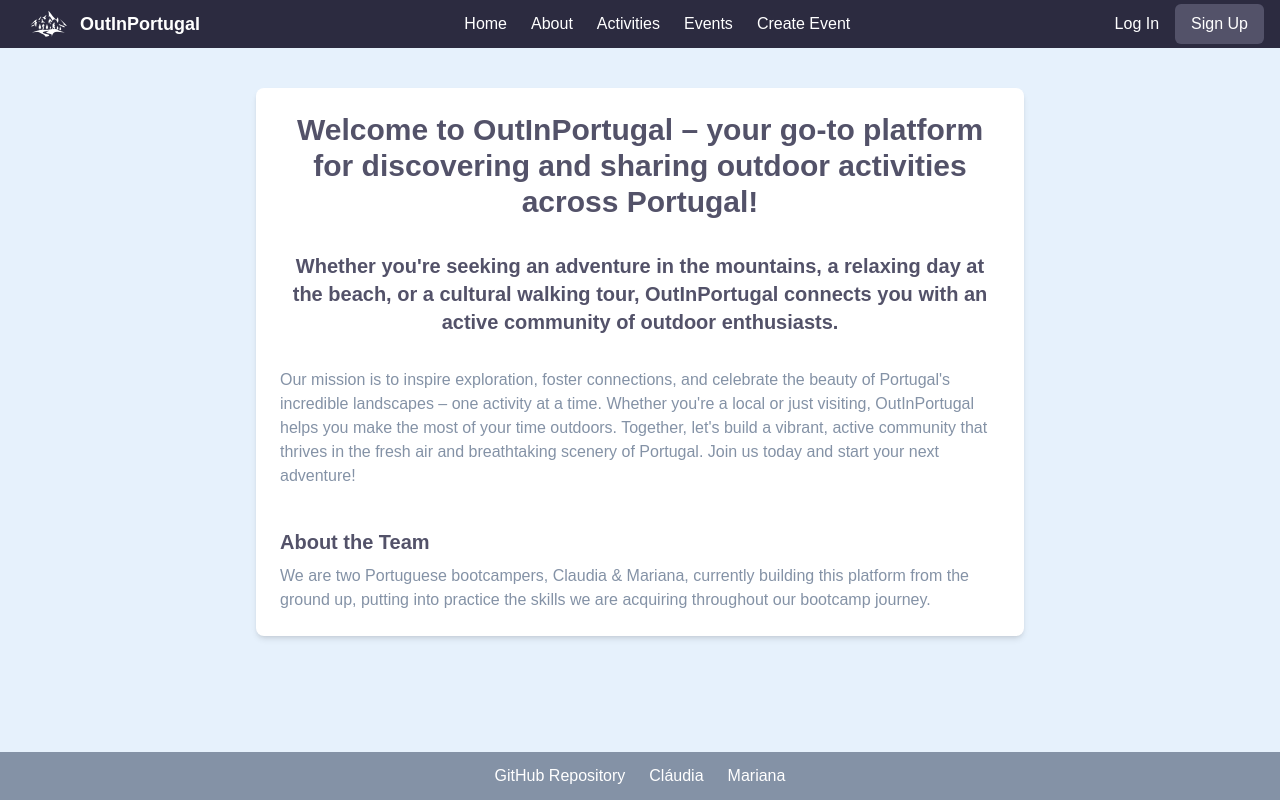
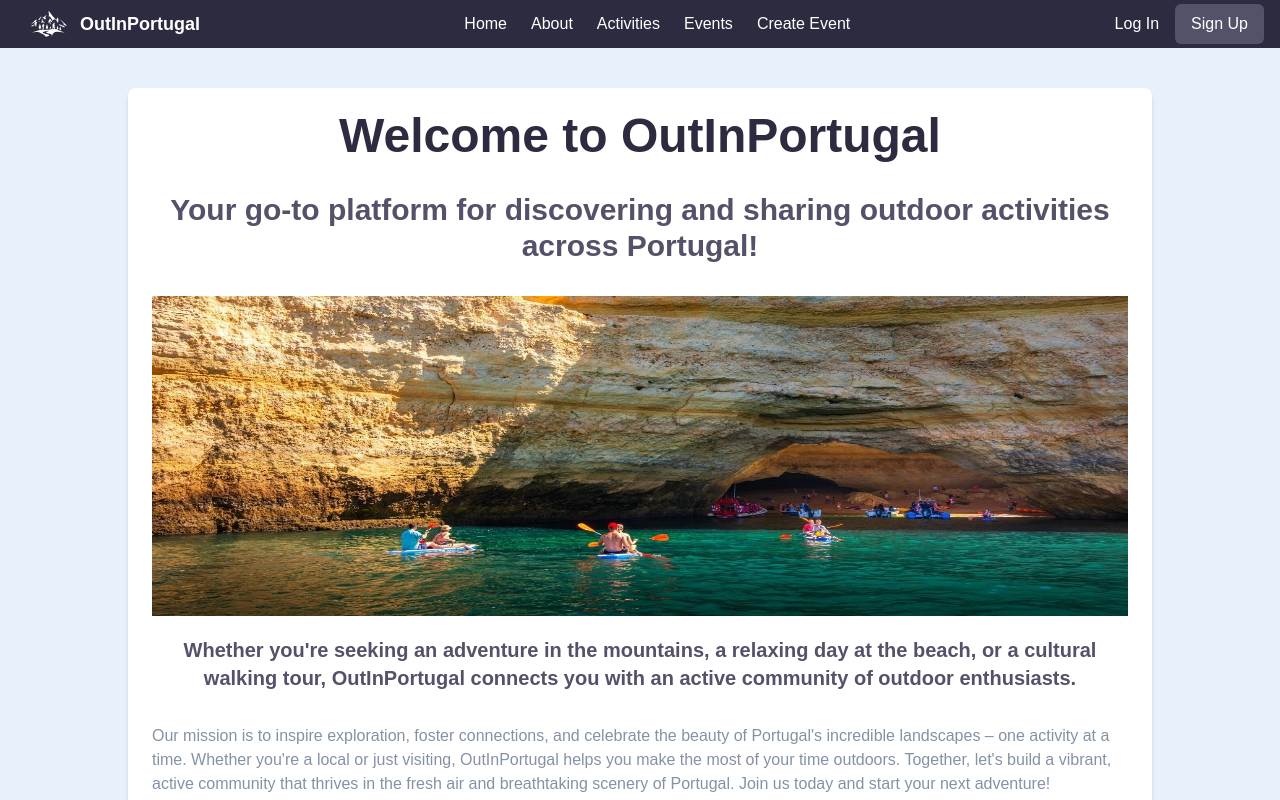
Before and after one commit to claudia-mariana/out-in-portugal-frontend, a React (Vite) app: page /about-page in a window 1280 px wide. Shown: the top 800 px of the page. Built offline with nearby package versions, Linux system fonts and the light colour scheme.

Commit message:
updated css AboutPage and ActivitiesListPage

```diff
--- a/src/components/Bars/Footer.jsx
+++ b/src/components/Bars/Footer.jsx
@@ -1,6 +1,6 @@
 function Footer() {
   return (
-    <footer className="bg-gray text-white p-3 mt-0 max-h-12">
+    <footer className="bg-gray text-white p-3 mt-10 max-h-12">
       <div className="flex flex-col md:flex-row justify-center items-center space-y-2 md:space-y-0 md:space-x-6">
         <a
           href="https://github.com/claudia-mariana/out-in-portugal-frontend"
--- a/src/components/Pages/AboutPage.jsx
+++ b/src/components/Pages/AboutPage.jsx
@@ -1,13 +1,23 @@
+import about from "../Images/about.jpg"
+
 function AboutPage() {
     return (
-      <div className="max-w-3xl mx-auto mt-10 mb-6 p-6 bg-white rounded-lg shadow-md">
-        <h1 className="text-3xl font-bold text-center text-blue-medium mb-8">
-          Welcome to OutInPortugal – your go-to platform for discovering and sharing outdoor activities across Portugal!
-        </h1>
+      <div className="max-w-5xl mx-auto mt-10 mb-6 p-6 bg-white rounded-lg shadow-md">
+        <h1 className="text-5xl font-bold text-center text-blue mb-8">
+          Welcome to OutInPortugal
+          </h1>
 
-        <h2 className="text-xl font-semibold text-center text-blue-medium mb-8">
+
+
+          <h2 className="text-3xl font-bold text-center text-blue-medium mb-8">
+            Your go-to platform for discovering and sharing outdoor activities across Portugal!
+            </h2>
+
+            <img src={about} className='w-full h-80 object-fill object-top' alt="about page image" />
+
+        <h3 className="text-xl font-semibold text-center text-blue-medium mb-8 mt-5">
           Whether you're seeking an adventure in the mountains, a relaxing day at the beach, or a cultural walking tour, OutInPortugal connects you with an active community of outdoor enthusiasts.
-        </h2>
+        </h3>
 
         <p className="text-gray mb-10">
           Our mission is to inspire exploration, foster connections, and celebrate the beauty of Portugal's incredible landscapes – one activity at a time.
--- a/src/components/Pages/ActivitiesListPage.jsx
+++ b/src/components/Pages/ActivitiesListPage.jsx
@@ -22,16 +22,17 @@ function ActivitiesListPage() {
   return (
     <>
     <h1 className="text-center my-10 text-5xl font-bold">Let's Explore!</h1>
-    <div className="flex justify-center">
+
+      <div className="activities-container flex flex-wrap justify-center items-center w-full my-10">
+        {activities.toReversed().map((activity) => (
+        <ActivityCard key={activity._id} {...activity} />
+      ))}
+      </div>
+      <div className="flex justify-center">
       <Link to={"/api/activities/create"}>
         <button className="bg-blue center text-white py-2 px-4 rounded-md shadow-md  hover:text-yellow">
           Create Activity </button>
       </Link>
-      </div>
-      <div className="activities-container flex flex-wrap justify-center items-center w-full my-10">
-        {activities.toReversed().map((activity) => (
-        <ActivityCard key={activity._id} {...activity} />
-      ))}
       </div>
 
     </>
--- a/src/components/Pages/ActivityDetailsPage.jsx
+++ b/src/components/Pages/ActivityDetailsPage.jsx
@@ -118,7 +118,10 @@ function ActivityDetailsPage() {
           </div>
         </>
       ) : (
-        <h1>Loading...</h1>
+        <div className="flex justify-center items-center h-screen">
+            <div className="w-16 h-16 border-t-4 border-blue-500 border-solid rounded-full animate-spin"></div>
+            <p className="ml-4">Loading...</p>
+          </div>
       )}
 
 
--- a/src/components/Pages/CreateEvent.jsx
+++ b/src/components/Pages/CreateEvent.jsx
@@ -1,5 +1,7 @@
 import { useState, useEffect } from "react";
 import { useNavigate } from "react-router-dom";
+import { NavLink } from "react-router-dom";
+import { ArrowLeftIcon } from "@heroicons/react/24/outline";
 import eventsService from "../../services/events.service";
 
 function CreateEvent() {
@@ -94,7 +96,12 @@ function CreateEvent() {
 
     // If still loading, show the loading state
     if (isLoading) {
-        return <div className="animate-spin">Loading...</div>; // You can replace this with a spinner or other loading UI
+        return (
+            <div className="flex justify-center items-center h-screen">
+                <div className="w-16 h-16 border-t-4 border-blue-500 border-solid rounded-full animate-spin"></div>
+                <p className="ml-4">Loading...</p>
+            </div>
+        );
     }
 
     // Early return if not authenticated
@@ -110,6 +117,12 @@ function CreateEvent() {
     }
 
     return (
+        <div>
+            <div>
+                <NavLink to={"/api/events"}>
+                    <ArrowLeftIcon className="absolute w-[1.5vw] m-[2vw] text-blue" />
+                </NavLink>
+            </div>
             <div className="max-w-lg mx-auto mt-10 mb-10 bg-blue-light p-6 rounded-lg shadow-md">
                 <h3 className="text-2xl font-bold mb-6 text-center text-blue-medium">Create Event</h3>
 
@@ -284,6 +297,7 @@ function CreateEvent() {
                     </div>
                 </form>
             </div>
+        </div>
     );
 }
 
--- a/src/components/Pages/EventDetailsPage.jsx
+++ b/src/components/Pages/EventDetailsPage.jsx
@@ -158,7 +158,10 @@ function EventDetailsPage() {
                     </div>
                 </>
                 :
-                <h1>loading...</h1>
+                <div className="flex justify-center items-center h-screen">
+            <div className="w-16 h-16 border-t-4 border-blue-500 border-solid rounded-full animate-spin"></div>
+            <p className="ml-4">Loading...</p>
+          </div>
             }
 
 
--- a/src/components/Pages/EventsListPage.jsx
+++ b/src/components/Pages/EventsListPage.jsx
@@ -12,6 +12,7 @@ function EventsListPage() {
       .then((response) => setEvents(response.data))
       .catch((error) => console.log(error));
   };
+
 
 
   useEffect(() => {
--- a/src/components/Pages/HomePage.jsx
+++ b/src/components/Pages/HomePage.jsx
@@ -102,7 +102,7 @@ function HomePage() {
                     </div>
 
                     <NavLink to="/api/events">
-                        <button className="mt-4 mb-4 bg-blue-medium hover:text-yellow text-white py-2 px-4 rounded transition-colors">
+                        <button className="mt-10 mb-10 bg-blue-medium hover:text-yellow text-white py-2 px-4 rounded transition-colors">
                             See More
                         </button>
                     </NavLink>
```
Also changed, not shown: src/components/images/about.jpg (added). Lines whose indentation alone changed are shown as unchanged.
